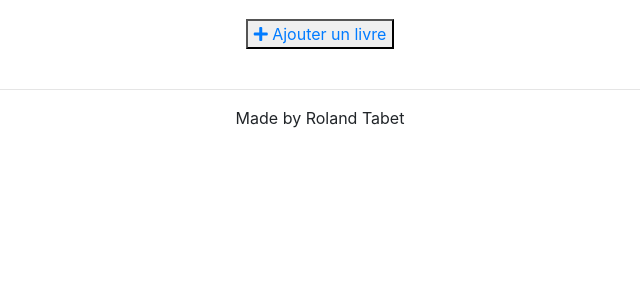
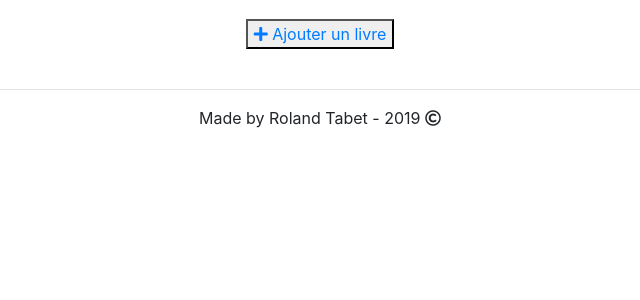
Before and after one commit to RolandTHB/bookStore, a PHP site: the page made by Vue/homeView.php in a window 1280 px wide. Shown: the part 157-457 px from the top of the page, without its empty margins (320-960 px from the left). Run offline with PHP 8.4, Linux system fonts and the light colour scheme; the template is opened without the code that fills it, so the values that code supplies are empty; some libraries are stand-ins or nearby versions.

Commit message:
update footer

```diff
--- a/Part/footerHtml.php
+++ b/Part/footerHtml.php
@@ -5,7 +5,7 @@
     <div class="container text-center">
         <hr/>
         <p>
-             Made by Roland Tabet
+             Made by Roland Tabet - 2019 <i class="far fa-copyright"></i>
         </p>
     </div>
 </footer>
```
